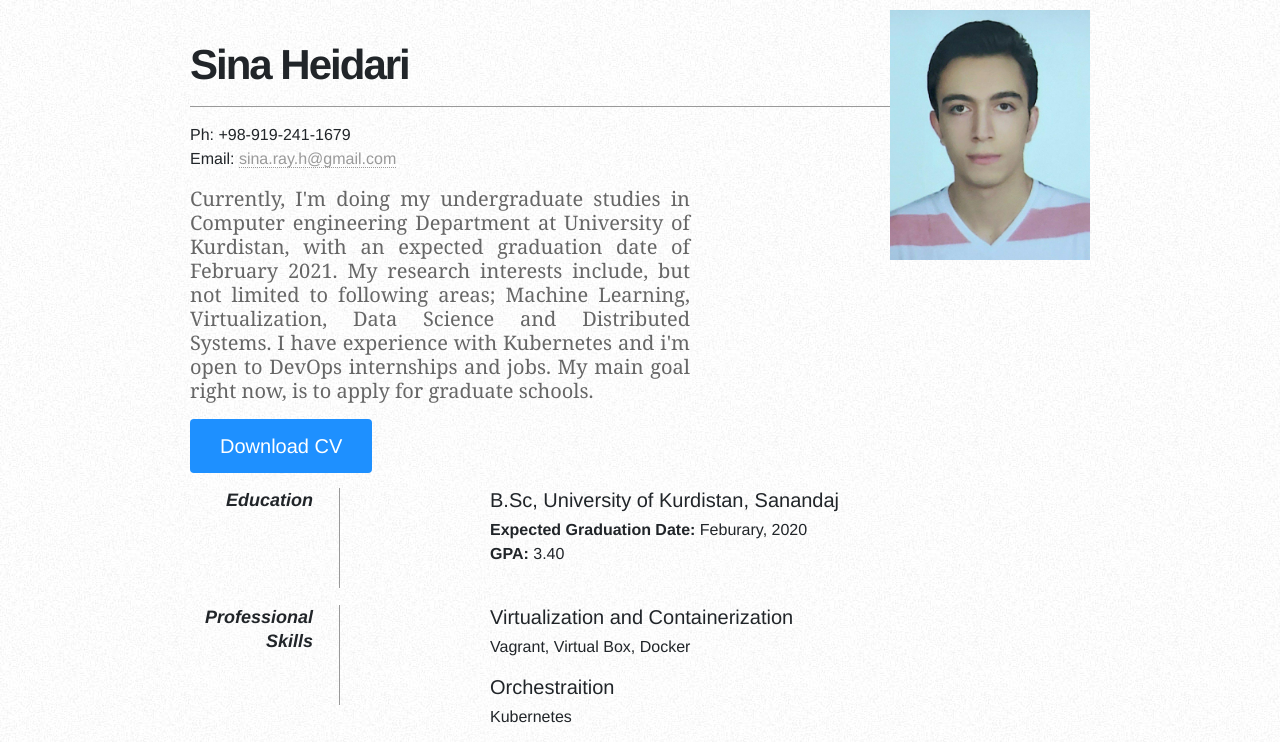
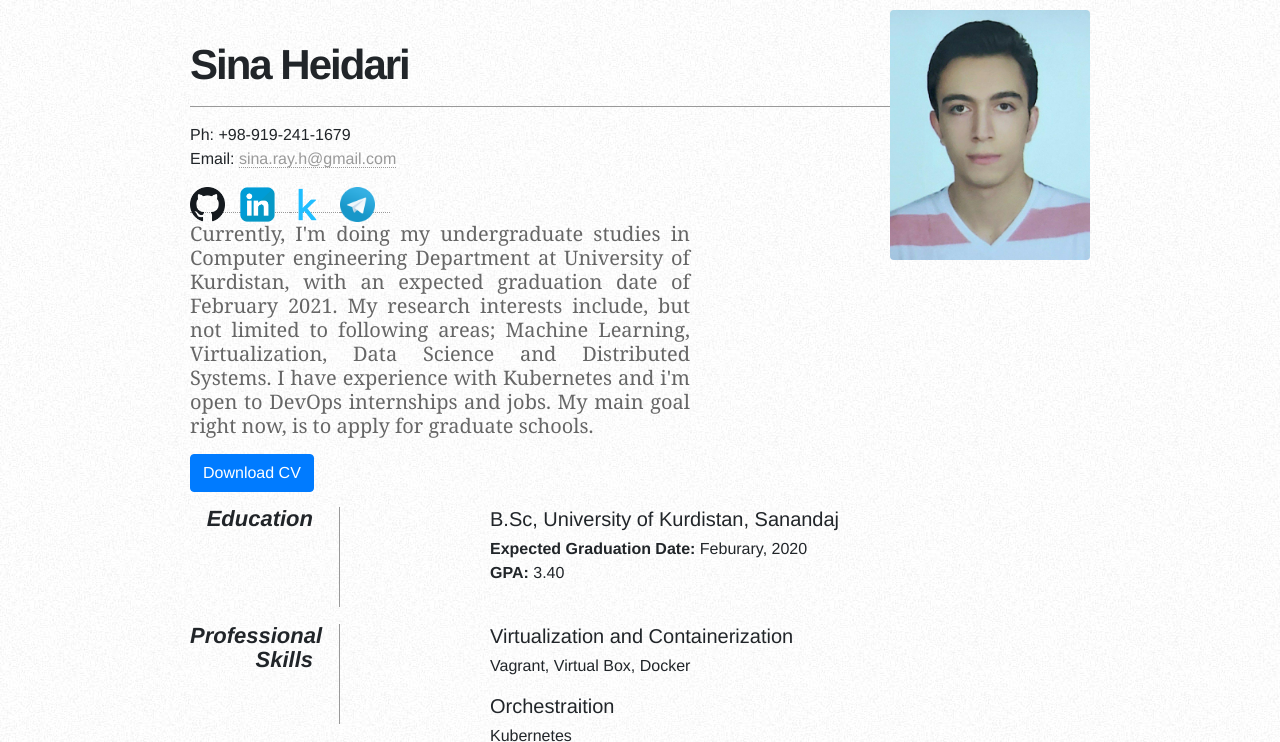
Before and after one commit to S1naHeidari/S1naHeidari, a plain HTML site: page index.html in a window 1280 px wide. Shown: the top 742 px of the page. Drawn offline with nearby package versions, Linux system fonts and the light colour scheme.

Commit message:
Almost There!

```diff
--- a/index.html
+++ b/index.html
@@ -13,19 +13,11 @@
      <link rel="icon" href="images/favicon.png">
      <style type="text/css">
         * { margin: 0; padding: 0; }
-	.btn {
-  		background-color: DodgerBlue;
-  		border: none;
-  		color: white;
-  		padding: 12px 30px;
-  		cursor: pointer;
-  		font-size: 20px;
-	}
         body { font: 16px Helvetica, Sans-Serif; line-height: 24px; background: url(images/noise.jpg); }
         .clear { clear: both; }
         #page-wrap { width: 900px; margin: 40px auto 60px; }
         #pic { float: right; margin: -30px 0 0 0; }
-	.row{ text-align: Left; background-color: #373a3c; color: #999; font-weight: bold;}
+	.row{ text-align: Center; background-color: #563d7c; color: #999; font-weight: normal;}
         h1 { margin: 0 0 16px 0; padding: 0 0 16px 0; font-size: 42px; font-weight: bold; letter-spacing: -2px; border-bottom: 1px solid #999; }
         h2 { font-size: 20px; margin: 0 0 6px 0; position: relative; }
         h2 span { position: absolute; bottom: 0; right: 0; font-style: italic; font-family: Georgia, Serif; font-size: 14px; color: #999; font-weight: normal; }
@@ -35,7 +27,7 @@
         ul { margin: 0 0 32px 17px; }
         #objective { width: 500px; float: left; }
         #objective p { font-family: Georgia, Serif; color: #666; font-size: 20px; text-align: justify; text-justify: inter-word; }
-        dt { font-style: italic; font-weight: bold; font-size: 18px; text-align: right; padding: 0 26px 0 0; width: 150px; float: left; height: 100px; border-right: 1px solid #999;  }
+        dt { font-style: italic; font-weight: bold; font-size: 22px; text-align: right; padding: 0 26px 0 0; width: 150px; float: left; height: 100px; border-right: 1px solid #999;  }
         dd { width: 600px; float: right; }
         dd.clear { float: none; margin: 0; height: 15px; }
 
@@ -46,7 +38,7 @@
 
     <div id="page-wrap">
 
-        <img src="images/sinaheidari.jpg" alt="Photo of me" id="pic" width="200" height="250" />
+        <img src="images/sinaheidari.jpg" class="rounded float-right" alt="Photo of me" id="pic" width="200" height="250" />
 
         <div id="contact-info" class="vcard">
 
@@ -58,6 +50,14 @@
                 Ph: <span class="tel">+98-919-241-1679</span><br />
                 Email: <a class="email" href="http://s1naheidari.github.io">sina.ray.h@gmail.com</a>
             </p>
+	<table>
+	<tr>
+	<td><a href="https://github.com/s1naheidari" style="padding-right:15px;"><img src="images/github.png" style="width:35px;height:35px;" alt="github-logo"></a></td>
+	<td><a href="https://www.linkedin.com/in/sina-heidari-3a935412a" style="padding-right:15px;" target="_blank"><img src="images/linkedin.png" style="width:35px;height:35px;" alt="linkedIn-logo"></a></td>
+	<td><a href="https://www.kaggle.com/raycatcher" style="padding-right:15px;" target="_blank"><img src="images/kaggle.png" style="width:35px;height:35px;" alt="kaggle-logo"></a></td>
+	<td><a href="https://t.me/raycatcher" style="padding-right:15px;" target="_blank"><img src="images/telegram.png" style="width:35px;height:35px;" alt="tegelram-logo"></a></td>
+	</tr>
+	</table>
         </div>
 
         <div id="objective">
@@ -141,7 +141,13 @@
         <div class="clear"></div>
 
     </div>
-
+    <div class="container">
+	<div class="row text-center">
+		<div>
+			<h6>This page was written and deployed by Raycatcher</h6>
+		</div>
+	</div>
+	</div>
 </body>
 
 </html>
```
Also changed, not shown: images/github.png (added), images/kaggle.png (added), images/linkedin.png (added), images/telegram.png (added).
